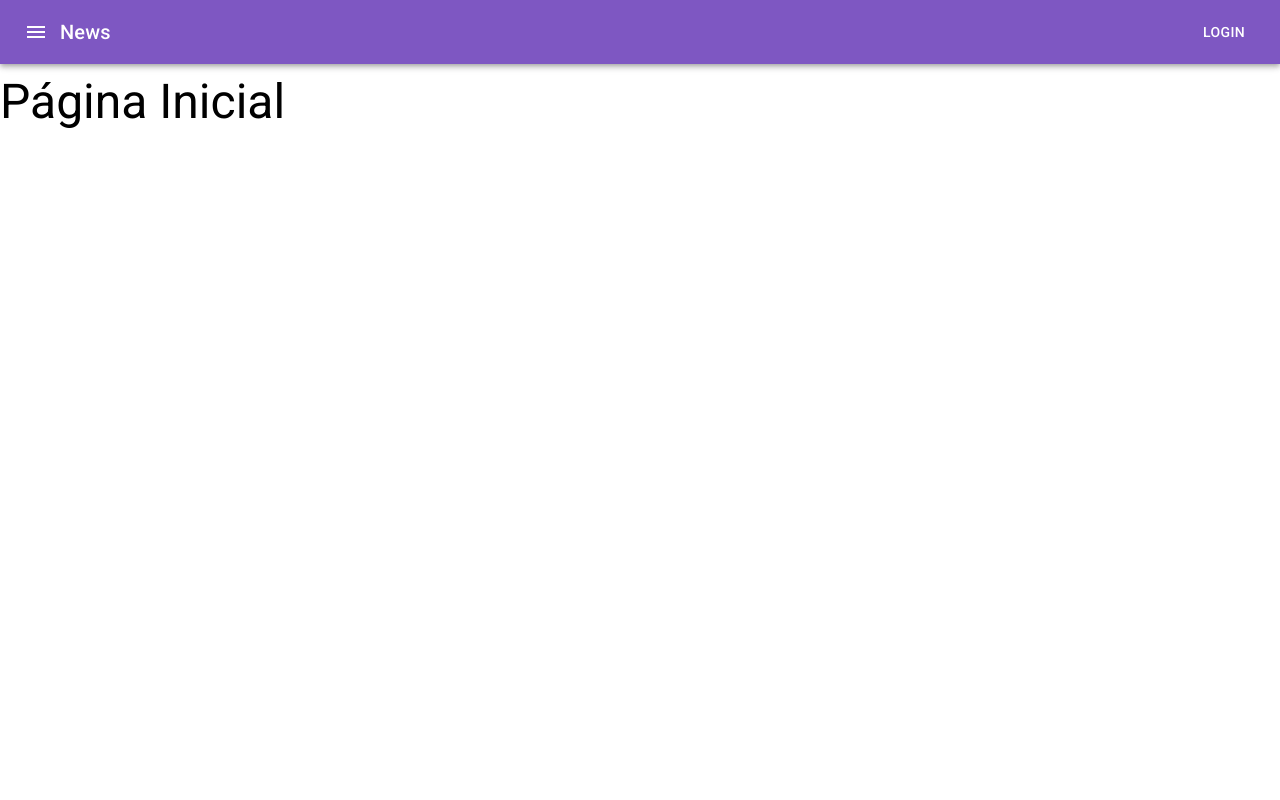
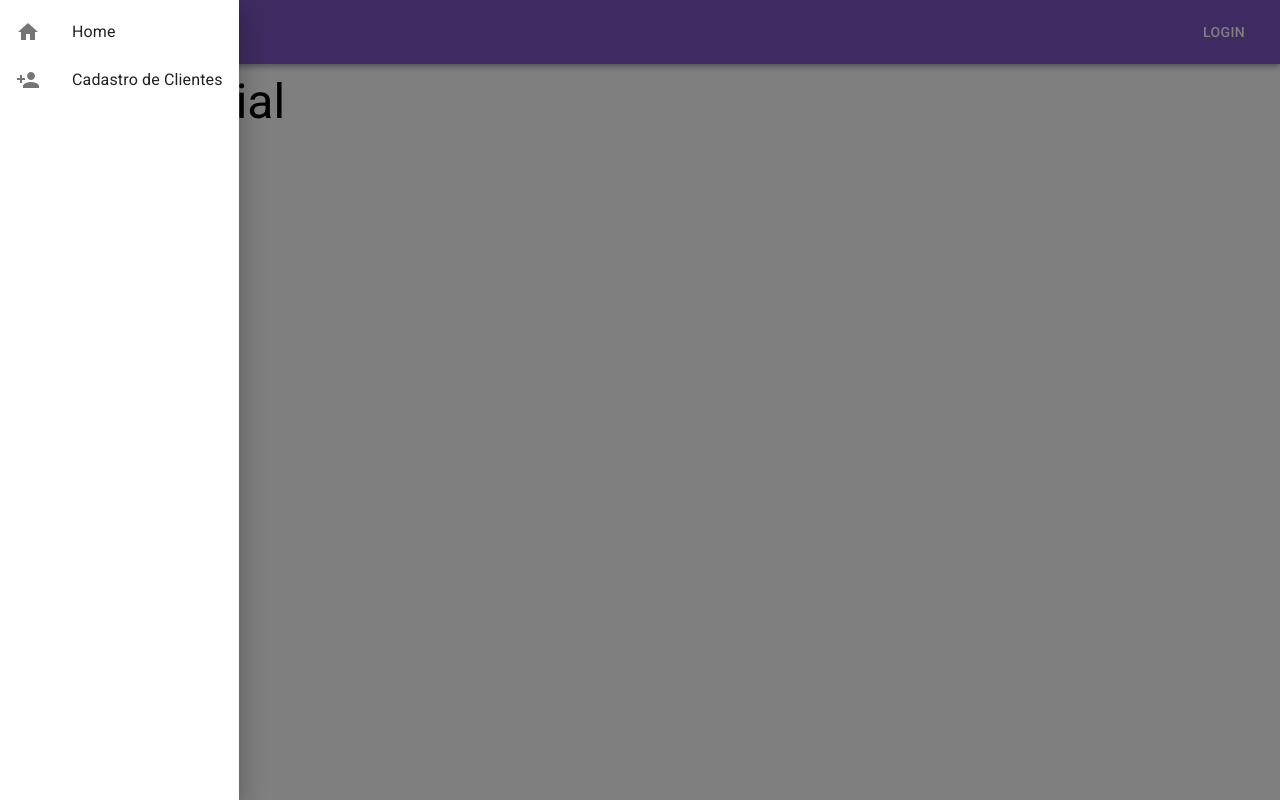
Before and after one commit to gustavopln/react-interm, a React (Create React App) app: page / in a window 1280 px wide. Both pictures are taken after a click on the button "menu". Built offline with nearby package versions, Linux system fonts and the light colour scheme.

Commit message:
adicionando menu drawer

```diff
--- a/src/App.js
+++ b/src/App.js
@@ -12,8 +12,8 @@
 
 const App = () => {
   return (
+      <Router>
         <TemplateDefault>
-      <Router>
           <Switch>
             <Route path="/customers">
               <TemplatePage title="Clientes" Component={Customers} />
@@ -22,8 +22,9 @@
               <TemplatePage title="Página Inicial" Component={Home} />
             </Route>
           </Switch>
+        </TemplateDefault>
       </Router>
-    </TemplateDefault>
+
   )
 }
 
--- a/src/partials/Header/Header.js
+++ b/src/partials/Header/Header.js
@@ -1,22 +1,46 @@
+import { useState } from 'react'
+
 import {
     AppBar,
     Toolbar,
     Typography,
     Button,
     IconButton,
+    Drawer,
+    List,
+    ListItem,
+    ListItemIcon,
+    ListItemText,
 } from '@material-ui/core'
 
+import { useHistory } from 'react-router-dom'
+
 import MenuIcon from '@material-ui/icons/Menu'
+import HomeIcon from '@material-ui/icons/Home';
+import PersonAddIcon from '@material-ui/icons/PersonAdd';
 
 import useStyles from './Header.style'
 
 const Header = () => {
     const classes = useStyles()
+    const history = useHistory()
+
+    const [menuOpen, setMenuOpen] = useState(false)
+
+    const handleToggleMenu = () => {
+        setMenuOpen(!menuOpen)
+    }
+
+    const handleMenuClick = route => {
+        history.push(route)
+        handleToggleMenu()
+    }
 
     return (
+        <>
             <AppBar position="static">
                 <Toolbar>
-            <IconButton edge="start"  color="inherit" aria-label="menu">
+                <IconButton edge="start"  color="inherit" aria-label="menu" onClick={() => handleToggleMenu()}>
                     <MenuIcon />
                 </IconButton>
                 <Typography variant="h6" className={classes.title}>
@@ -25,6 +49,23 @@
                 <Button color="inherit">Login</Button>
                 </Toolbar>
             </AppBar>
+            <Drawer open={menuOpen} onClose={() => handleToggleMenu()}>
+                <List>
+                    <ListItem button onClick={() => handleMenuClick('/')}>
+                        <ListItemIcon>
+                            <HomeIcon />
+                        </ListItemIcon>
+                        <ListItemText>Home</ListItemText>
+                    </ListItem>
+                    <ListItem button onClick={() => handleMenuClick('/customers')}>
+                        <ListItemIcon>
+                            <PersonAddIcon />
+                        </ListItemIcon>
+                        <ListItemText>Cadastro de Clientes</ListItemText>
+                    </ListItem>
+                </List>
+            </Drawer>
+        </>
     )
 }
 
```
Lines whose indentation alone changed are shown as unchanged.
